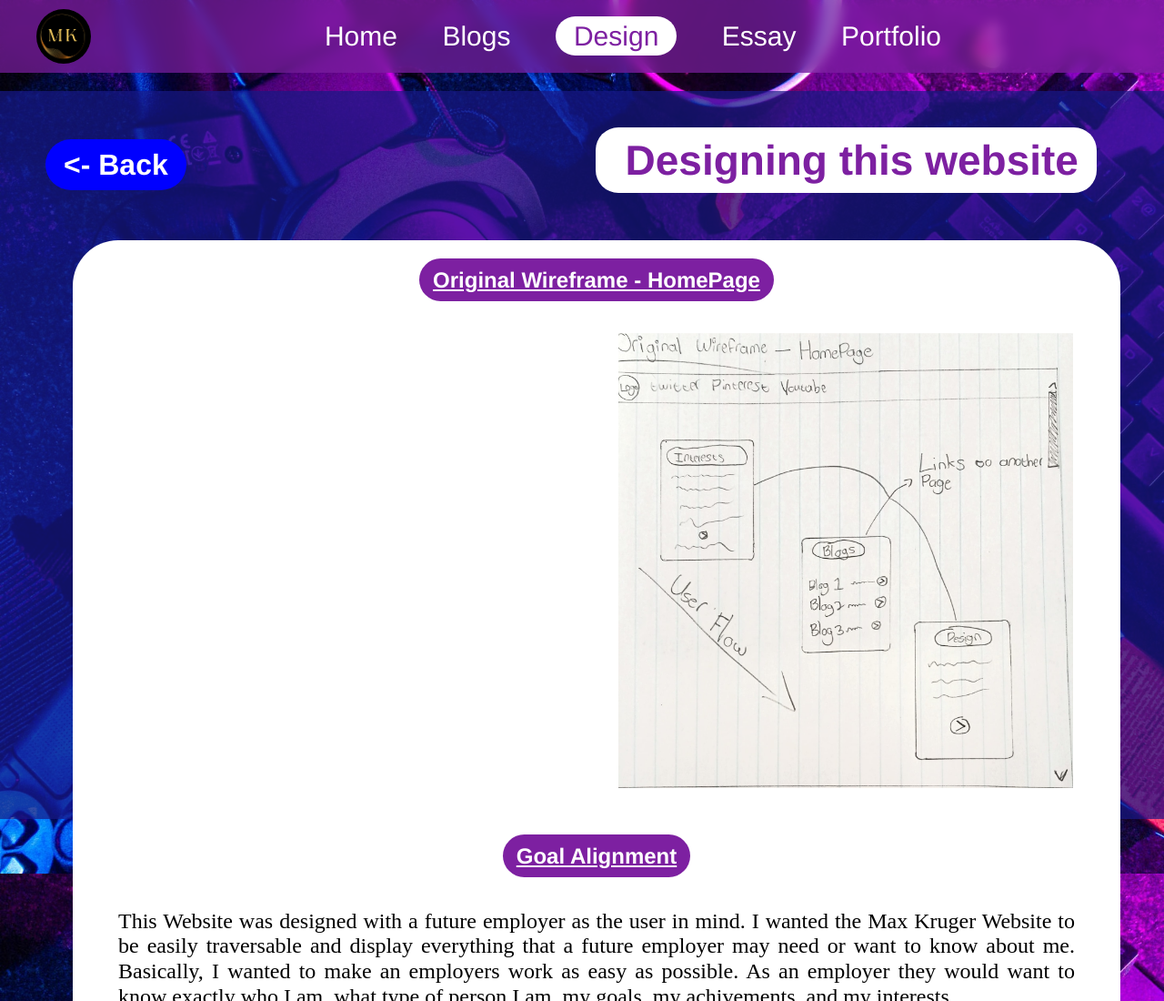
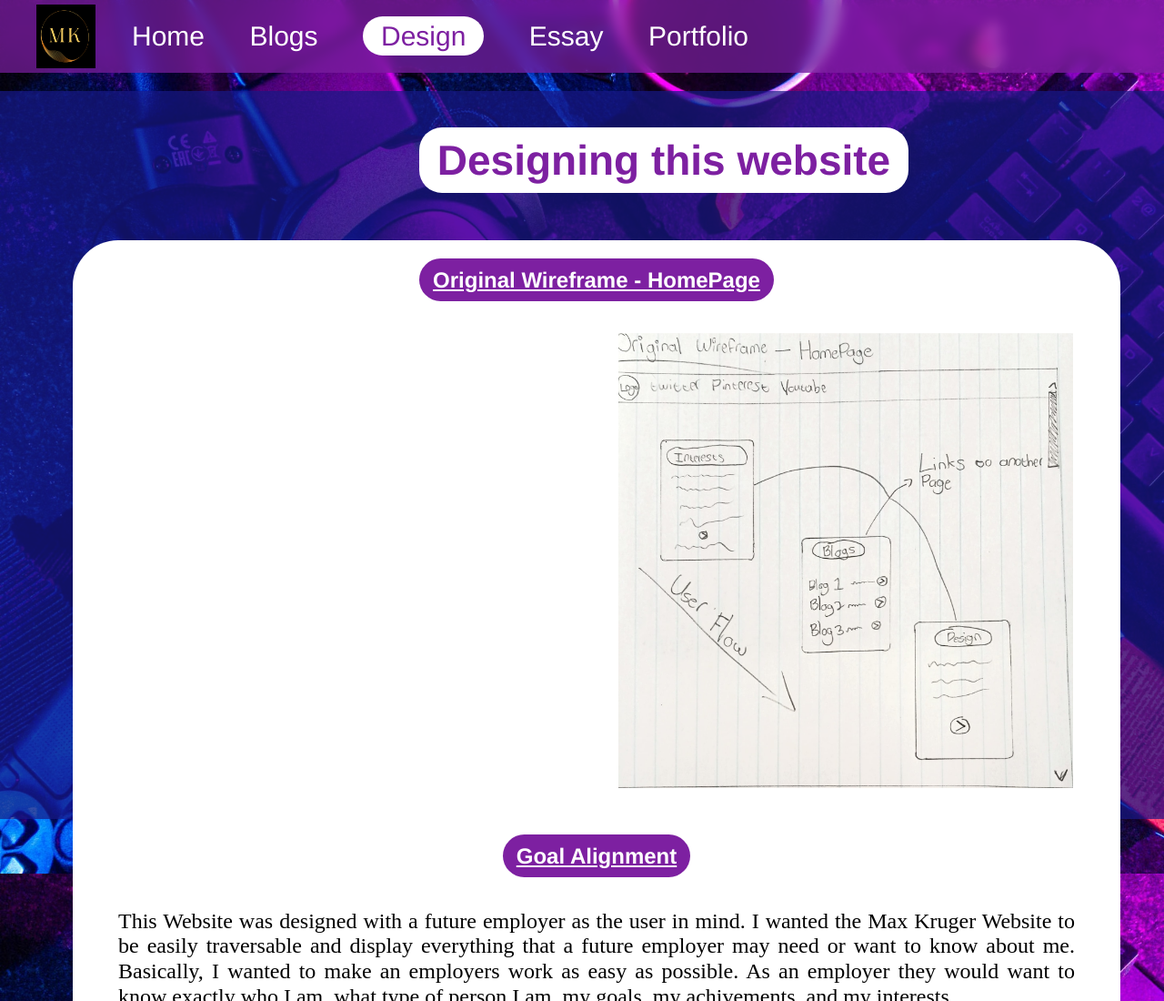
Before and after one commit to MaxKruger123/2446532_Max-Kruger_Website-1-Assignment, a plain HTML site: page DesignSection.html in a window 1280 px wide. Shown: the top 1100 px of the page at 91% size. Drawn offline with Linux system fonts and the light colour scheme.

Commit message:
Fixed all Headers and JS

```diff
--- a/CSS/BlogsStyle.css
+++ b/CSS/BlogsStyle.css
@@ -12,14 +12,14 @@ body{
     backdrop-filter: blur(7px);
     height: 80px;
     width: 100%;
-
+    display: flex;
+    flex-direction: row;
 }
 
 
 
 .HeaderButtons{
-    float: right;
-    margin-right: 750px;
+
 }
 
 .HeaderButtons li{
@@ -50,10 +50,10 @@ li a.active{
 }
 
 #logo{
-    width: 60px;
+    width: 65px;
     margin-left: 40px;
-    margin-top: 10px;
-    border-radius: 50px;
+    margin-top: 5px;
+    margin-bottom: 5px;
 }
 
 .Blog{
--- a/CSS/DesignSection.css
+++ b/CSS/DesignSection.css
@@ -12,13 +12,14 @@ body{
     width: 100%;
     position: fixed;
     z-index: 1000;
+    display: flex;
+    flex-direction: row;
 }
 
 
 
 .HeaderButtons{
-    float: right;
-    margin-right: 200px;
+
 }
 
 .HeaderButtons li{
@@ -49,10 +50,10 @@ li a.active{
 }
 
 #logo{
-    width: 60px;
+    width: 65px;
     margin-left: 40px;
-    margin-top: 10px;
-    border-radius: 50px;
+    margin-top: 5px;
+    margin-bottom: 5px;
 }
 
 .Design{
@@ -80,6 +81,10 @@ li a.active{
     margin-left: 50px;
 }
 
+#BackButton:hover{
+    border: 5px solid gold;
+}
+
 .DesignSectionHeading{
     margin-top: 50px;
 
@@ -87,7 +92,7 @@ li a.active{
 }
 
 .Heading{
-    margin-left: 450px;
+    margin-left: 36%;
     font-size: 46px;
     color: rgb(125, 32, 161);
     background-color: white;
--- a/CSS/IndexStyle.css
+++ b/CSS/IndexStyle.css
@@ -13,6 +13,8 @@ body{
     width: 100%;
     position: fixed;
     z-index: 1000;
+    flex-direction: row;
+    display: flex;
 }
 
 @media (max-width: 1800px){
@@ -50,8 +52,8 @@ body{
 
 
 .HeaderButtons{
-    float: right;
-    margin-right: 750px;
+
+
 }
 
 #Search{
@@ -95,10 +97,11 @@ li a.active{
 }
 
 #logo{
-    width: 60px;
+    width: 65px;
     margin-left: 40px;
-    margin-top: 10px;
-    border-radius: 50px;
+    margin-top: 5px;
+    margin-bottom: 5px;
+
 }
 
 .info{
--- a/CSS/PortFolio.css
+++ b/CSS/PortFolio.css
@@ -10,14 +10,14 @@ body{
     backdrop-filter: blur(7px);
     height: 80px;
     width: 100%;
-
+    display: flex;
+    flex-direction: row;
 }
 
 
 
 .HeaderButtons{
-    float: right;
-    margin-right: 740px;
+
 }
 
 .HeaderButtons li{
@@ -42,10 +42,10 @@ li a.active{
 }
 
 #logo{
-    width: 60px;
+    width: 65px;
     margin-left: 40px;
-    margin-top: 10px;
-    border-radius: 50px;
+    margin-top: 5px;
+    margin-bottom: 5px;
 }
 
 .info{
--- a/DesignSection.html
+++ b/DesignSection.html
@@ -7,7 +7,7 @@
     <title>Document</title>
     <link rel="stylesheet" href="CSS/normalize.css">
     <link rel="stylesheet" href="CSS/DesignSection.css">
-
+    <script src = "JS/BackButton.js"></script>
 </head>
 <body>
     <header class="Header">
@@ -30,7 +30,7 @@
 
     <div class="Design">
         <article class="DesignSectionHeading">
-            <h1><a href="index.html" id="BackButton"><span><- Back</span></a><span class="Heading"> Designing this website </span></h1>
+            <h1> <span class="Heading"> Designing this website </span></h1>
         </article>
 
             <div class="Document">
--- a/JS/BackButton.js
+++ b/JS/BackButton.js
@@ -1,3 +1,7 @@
 function backToHome(){
     window.location.replace("Blogs.html");
 }
+
+function backToIndex(){
+    window.location.replace("Index.html");
+}
```
Also changed, not shown: JS/index.js (+0 -10 lines).
